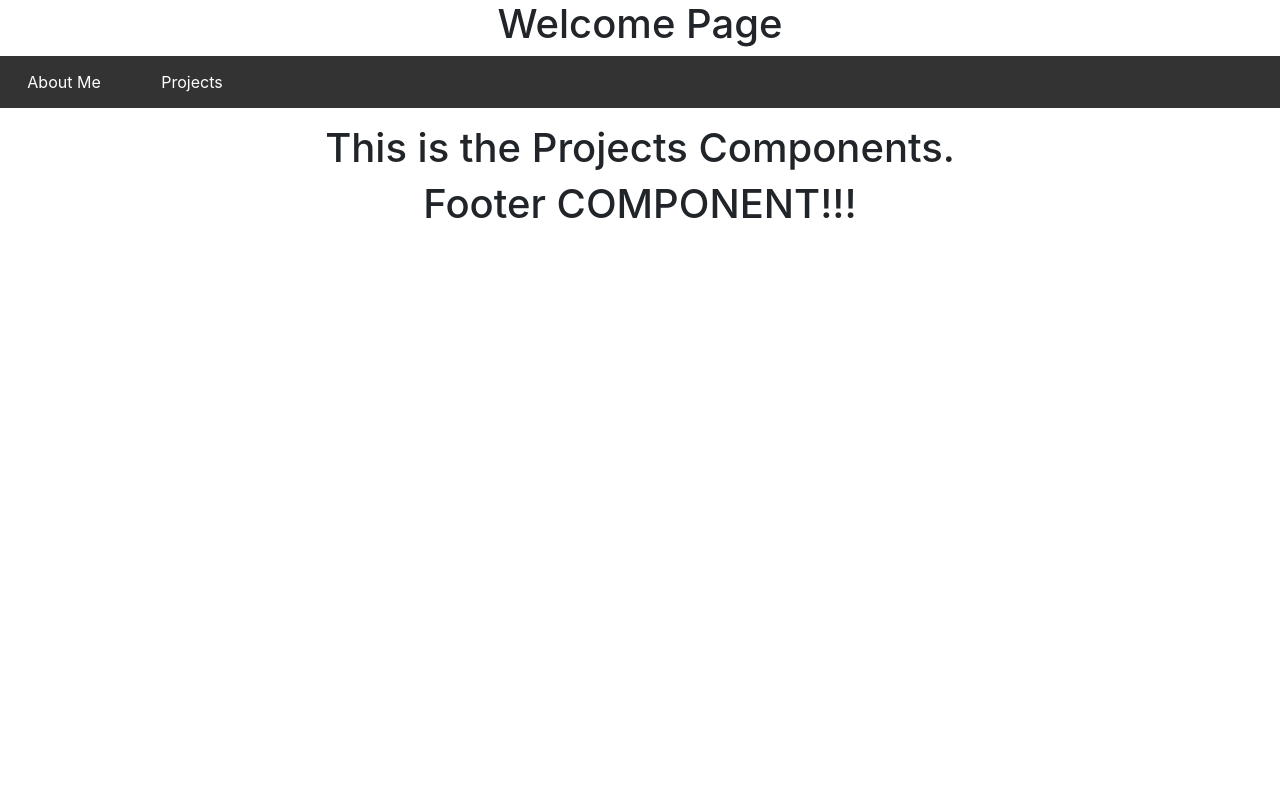
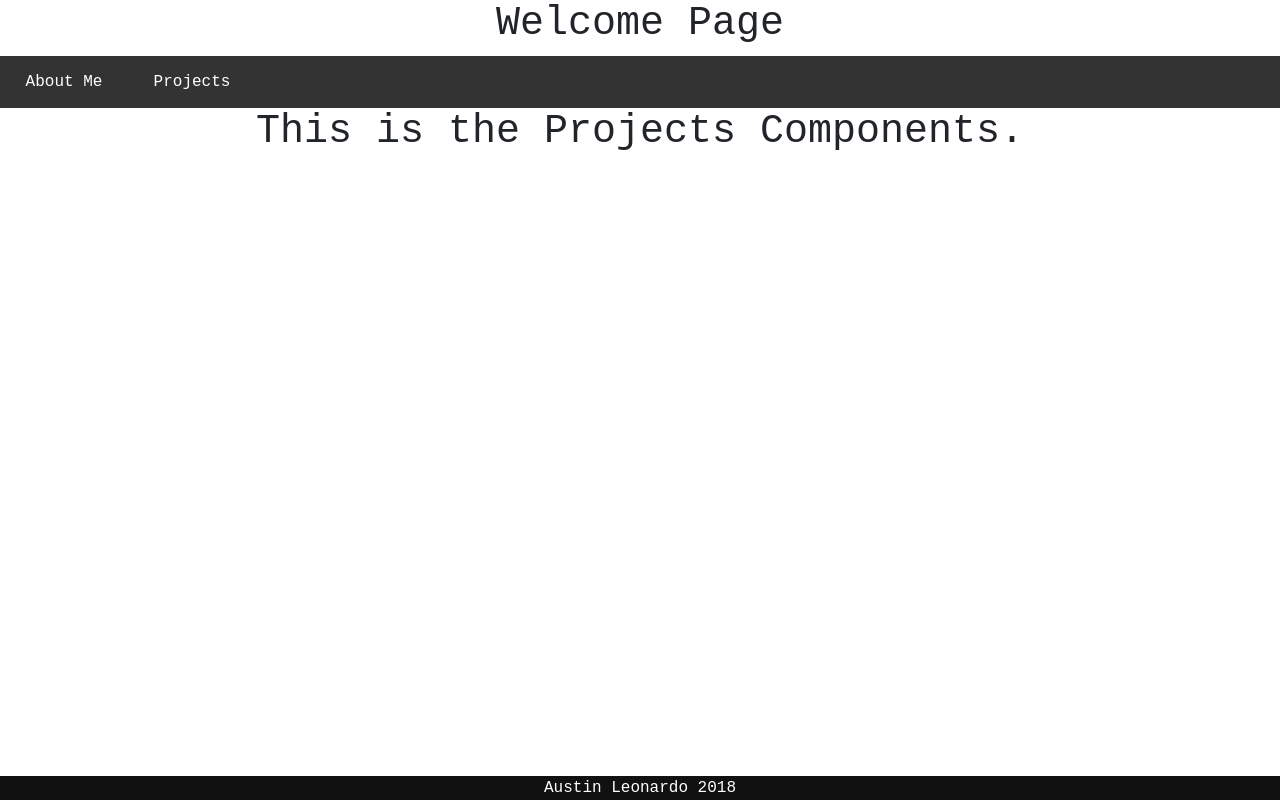
Before and after one commit to auxtin/css-practice, a React (Create React App) app: page /projects in a window 1280 px wide. Built offline with nearby package versions, Linux system fonts and the light colour scheme.

Commit message:
Added more stylings and a footer

```diff
--- a/public/index.html
+++ b/public/index.html
@@ -7,12 +7,15 @@
     <link rel="stylesheet" href="https://stackpath.bootstrapcdn.com/bootstrap/4.1.0/css/bootstrap.min.css"
 integrity="sha384-9gVQ4dYFwwWSjIDZnLEWnxCjeSWFphJiwGPXr1jddIhOegiu1FwO5qRGvFXOdJZ4"
 crossorigin="anonymous">
+    <link href="https://fonts.googleapis.com/css?family=Titillium+Web" rel="stylesheet">
+
     <!--
       manifest.json provides metadata used when your web app is added to the
       homescreen on Android. See https://developers.google.com/web/fundamentals/engage-and-retain/web-app-manifest/
     -->
     <link rel="manifest" href="%PUBLIC_URL%/manifest.json">
     <link rel="shortcut icon" href="%PUBLIC_URL%/favicon.ico">
+
     <!--
       Notice the use of %PUBLIC_URL% in the tags above.
       It will be replaced with the URL of the `public` folder during the build.
--- a/src/App.css
+++ b/src/App.css
@@ -1,5 +1,6 @@
 .App {
   text-align: center;
+  font-family: 'Source Code Pro', monospace;
 }
 
 .App-header {
@@ -17,16 +18,11 @@
   font-size: large;
 }
 
-@keyframes App-logo-spin {
-  from { transform: rotate(0deg); }
-  to { transform: rotate(360deg); }
-}
 
-body{
-  font-family: 'Source Code Pro', monospace;
-}
+/* body{
+
 /*Header Styling*/
-ul {
+.header ul {
   list-style-type: none;
   display: grid;
   grid-template-columns: repeat(10, 1fr);
@@ -36,13 +32,11 @@ ul {
   background-color: #333;
 }
 
-
-
-li {
-  float: left;
+.header li {
+  float: center;
 }
 
-li a {
+ .header li a {
   display: block;
   color: white;
   text-align: center;
@@ -51,16 +45,16 @@ li a {
 }
 
 /* Change the link color to #111 (black) on hover */
-li a:hover {
+.header li a:hover {
   background-color: #111;
 }
 
-.Footer {
+.footer {
   position: fixed;
   left: 0;
   bottom: 0;
   width: 100%;
-  background-color: red;
+  background-color:#111;
   color: white;
   text-align: center;
 }
--- a/src/Components/footer.js
+++ b/src/Components/footer.js
@@ -3,7 +3,9 @@ import React, { Component } from 'react'
 class footer extends Component {
   render() {
     return (
-        <h1>Footer COMPONENT!!!</h1>
+        <div class='footer'>
+        Austin Leonardo 2018
+        </div>
     )
   }
 }
```
